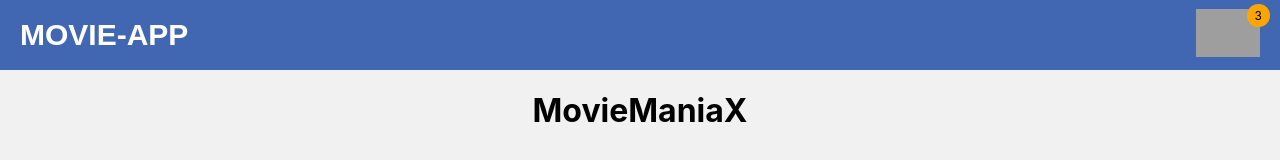
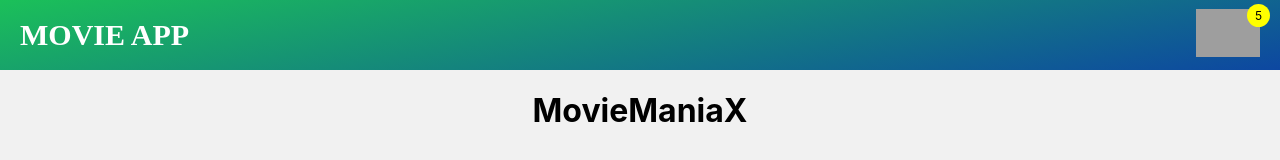
Before and after one commit to CodingStarMannu/MovieManiaX, a React (Create React App) app: page / in a window 1280 px wide. Shown: the top 160 px of the page. Built offline with nearby package versions, Linux system fonts and the light colour scheme; grey boxes are pictures that could not be loaded.

Commit message:
added styled component in navbar

```diff
--- a/src/Navbar.js
+++ b/src/Navbar.js
@@ -1,23 +1,72 @@
-import React, { Component } from "react";
+import React from "react";
+import './index.css';
+import styled from "styled-components"
 
-class Navbar extends Component {
+const Nav =  styled.div`
+    height: 70px;
+	background: linear-gradient(170deg, #1bc059, #0d47a1);
+	display: flex;
+	justify-content: space-between;
+	align-items: center;
+	position: relative;
 
-  render() {
+`;
 
-    return (
-      <div style={{ height: 70, background: "#4267b2", display: "flex", justifyContent: "space-between", alignItems: "center", position: "relative" }}>
-        <div style={{ fontSize: 30, color: "#fff", fontWeight: 600, fontFamily: '"Montserrat", sans-serif', textTransform: "uppercase", marginLeft: 20 }}>Movie-App</div>
-        <div style={{ position: "relative", cursor: "pointer" }}>
-          <img
-            style={{ height: 48, marginRight: 20, }}
-            src="https://cdn-icons-png.flaticon.com/128/891/891462.png"
-            alt="cart-icon"
-          />
-          <span style={{ background: "orange", borderRadius: "50%", padding: "4px 8px", position: "absolute", right: 10, top: -5, fontSize: 12, }}>3</span>
-        </div>
-      </div>
-    );
+const Title = styled.div`
+    font-size: 30px;
+    color: #fff;
+    font-weight: 600;
+    font-family: 'Times New Roman', Times, serif;
+    text-transform: uppercase;
+    margin-left: 20px ;
+`;
+
+
+const CartImg = styled.img`
+    height: 48px;
+    margin-right: 20px;
+`;
+
+const CartIconContainer = styled.div`
+    position: relative;
+    cursor: pointer;
+`;
+
+const CartCount = styled.div`
+    background: yellow;
+    border-radius: 50%;
+    padding: 4px 8px;
+    position: absolute;
+    right: 10px;
+    top: -5px;
+    font-size: 12px;
+`;
+
+
+
+class Navbar extends React.Component {
+
+
+    render() {
+
+      return (
+      <>
+      <Nav>
+
+      <Title>MOVIE APP</Title>
+
+        <CartIconContainer>
+            <CartImg alt="Cart-Icon"
+                 src = "https://cdn-icons-png.flaticon.com/128/891/891462.png"
+            />
+            <CartCount >5</CartCount>
+        </CartIconContainer>
+      </Nav>
+
+      </>
+      )
+    }
   }
-}
 
-export default Navbar;
+
+  export default Navbar;
```
